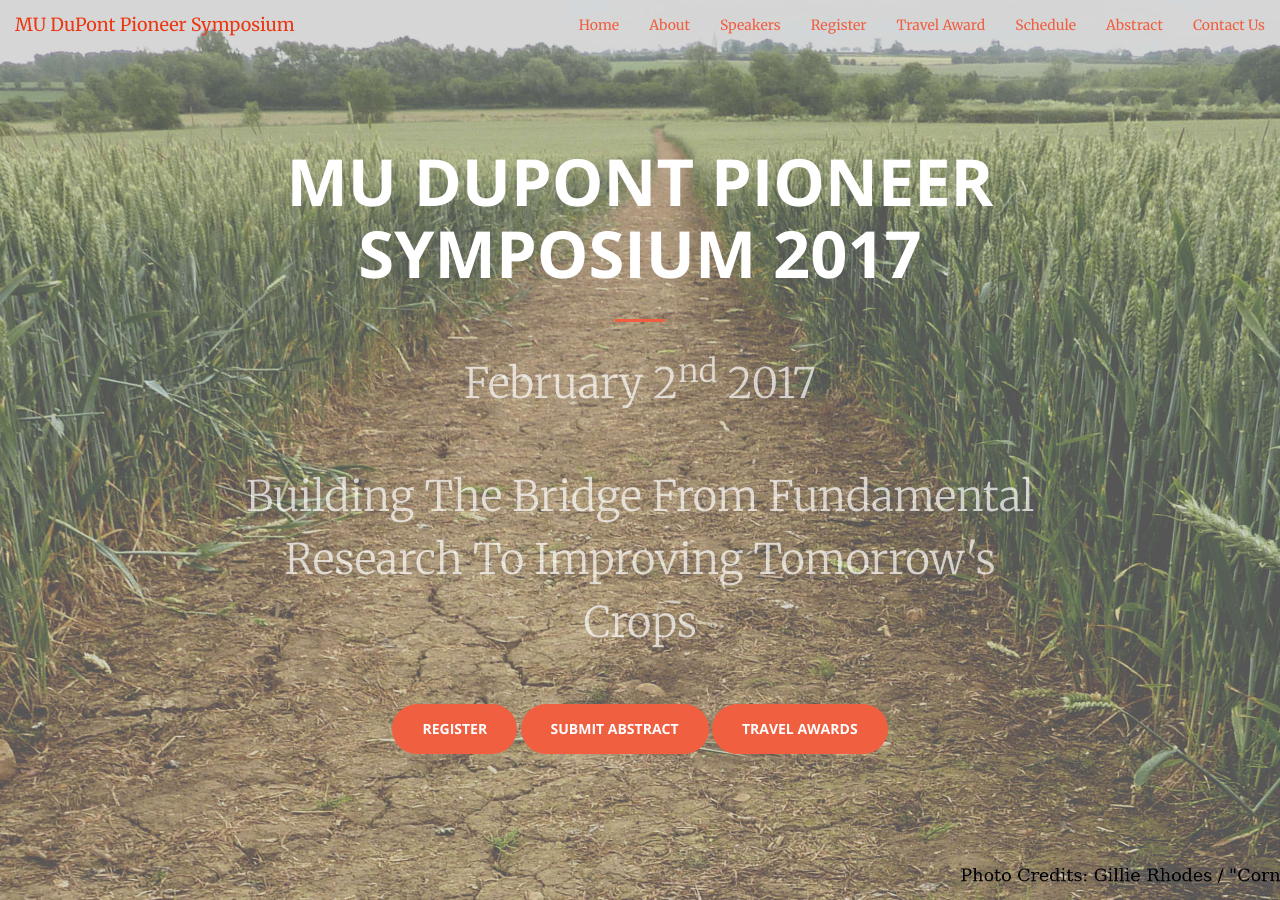
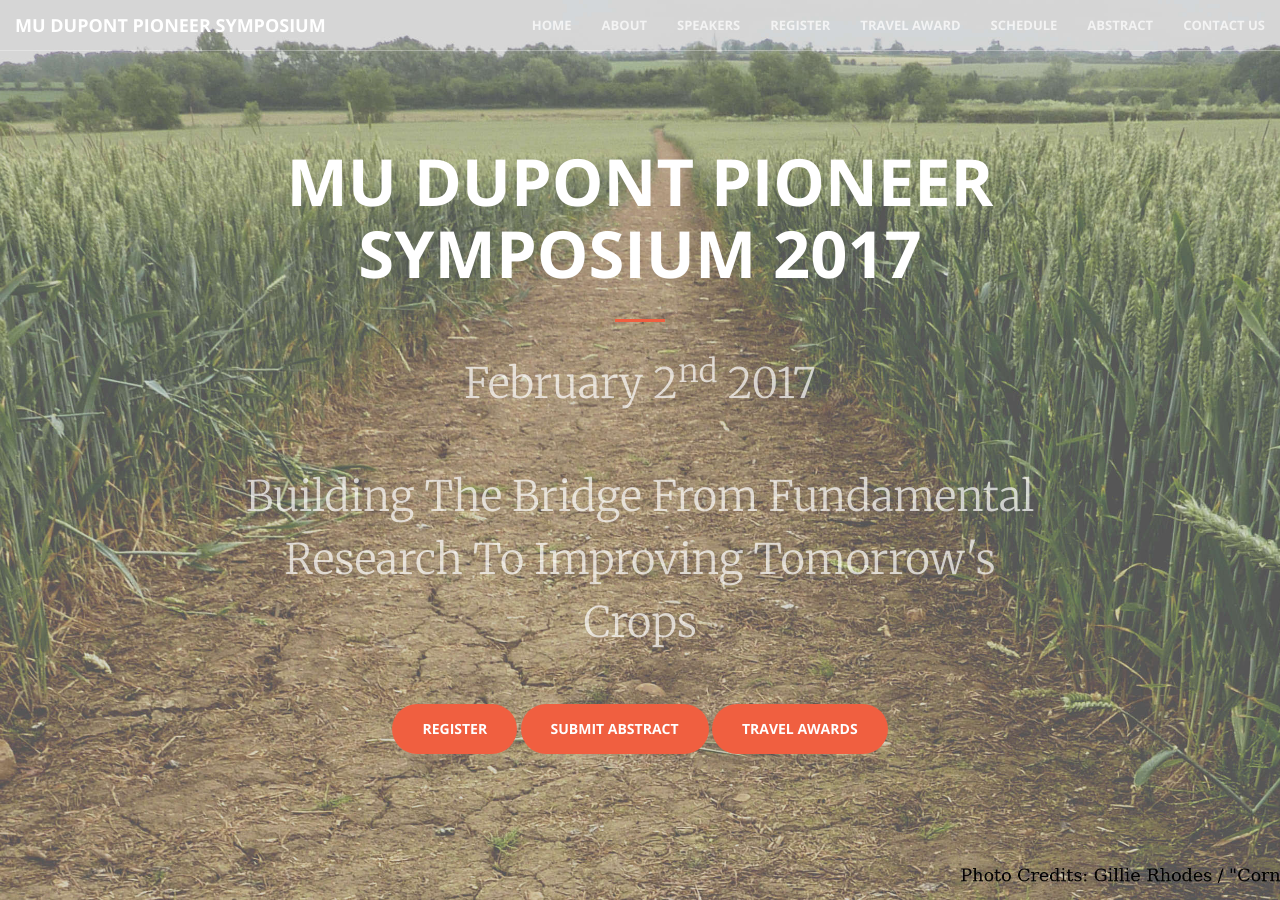
Before and after one commit to mupioneersymposium/mupioneersymposium.github.io, a Jekyll site: the page built from index.html, in a window 1280 px wide and 900 px high. Built offline with Jekyll 4.4.1, drawn with Linux system fonts in a browser that asks for light colours.

Commit message:
Update nav.html

```diff
--- a/_includes/nav.html
+++ b/_includes/nav.html
@@ -1,4 +1,4 @@
-<nav id="mainNav"  class="navbar navbar-fixed-top navbar-bg-dark">
+<nav id="mainNav"  class="navbar navbar-fixed-top navbar-default bg-dark">
         <div class="container-fluid">
             <!-- Brand and toggle get grouped for better mobile display -->
         <div class="navbar-header">
```
